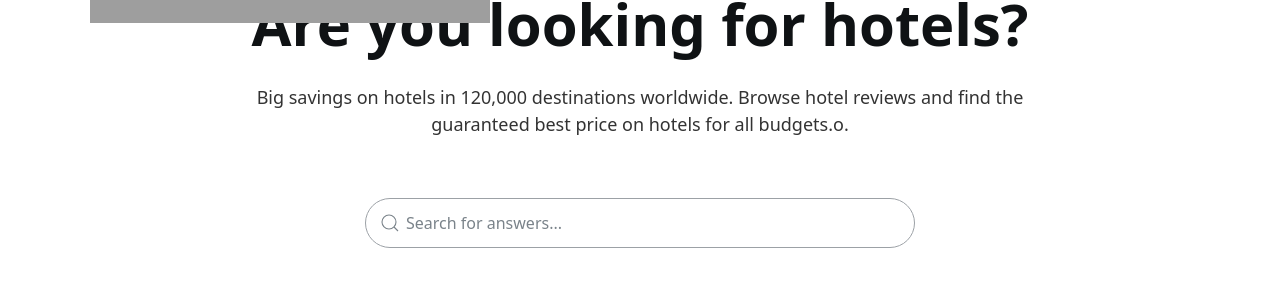
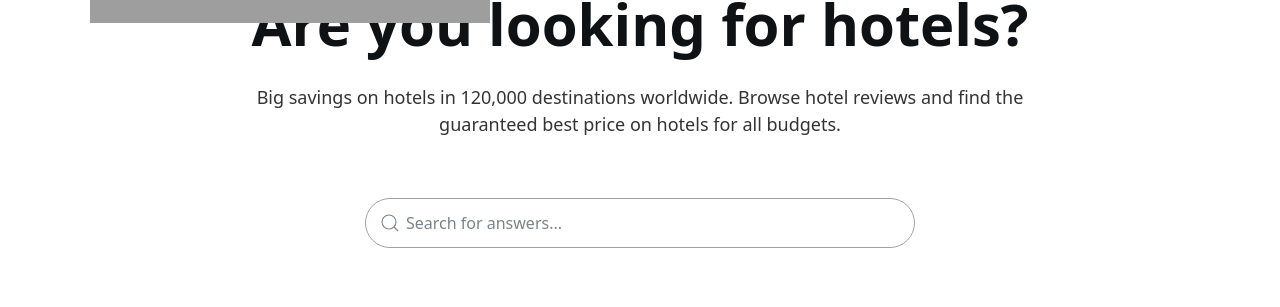
Before and after one commit to jelmii/jelmii.github.io, a Jekyll site: the page built from index.md, in a window 1280 px wide and 900 px high. Shown: the part 167-474 px from the top of the window. Built offline with Jekyll 4.4.1, drawn with Linux system fonts in a browser that asks for light colours.

```diff
--- a/index.md
+++ b/index.md
@@ -2,7 +2,7 @@
 layout: home
 hero:
     title: Are you looking for hotels?
-    subtitle: Big savings on hotels in 120,000 destinations worldwide. Browse hotel reviews and find the guaranteed best price on hotels for all budgets.o.
+    subtitle: Big savings on hotels in 120,000 destinations worldwide. Browse hotel reviews and find the guaranteed best price on hotels for all budgets.
 
     search: true
 categories:
```
